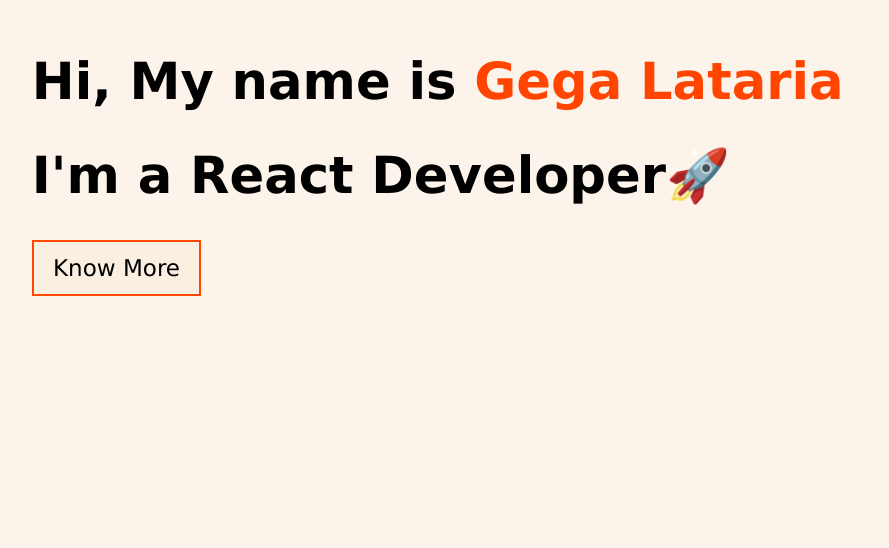
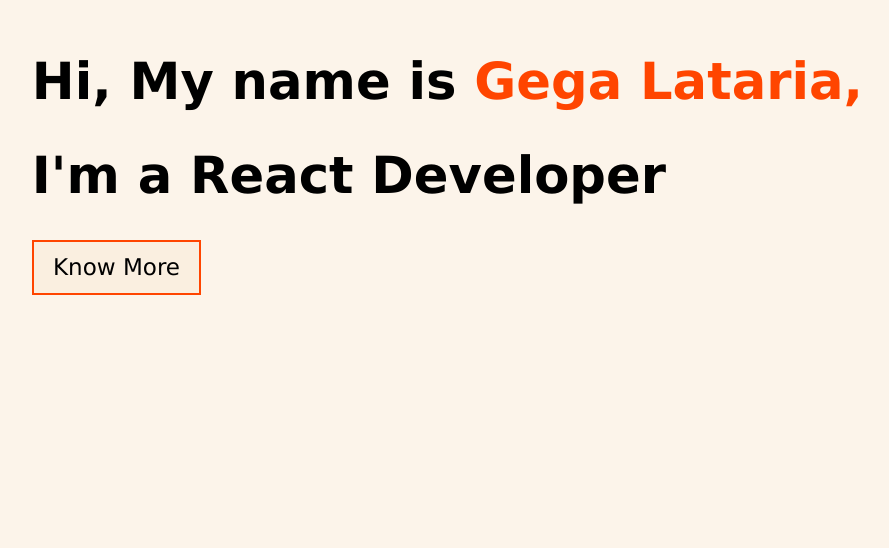
Before and after one commit to GegaLataria/portfolio, a React (Create React App) app: page / in a window 1280 px wide. Shown: the part 252-800 px from the top of the page, without its empty margins (45-934 px from the left). Built offline with nearby package versions, Linux system fonts and the light colour scheme.

Commit message:
updated home page text

```diff
--- a/src/home/Home.jsx
+++ b/src/home/Home.jsx
@@ -16,9 +16,9 @@
       <div className="home-page">
         <div className="name-container">
           <h1>
-            Hi, My name is <span className="name-container__input">{name}</span>
+            Hi, My name is <span className="name-container__input">{name},</span>
           </h1>
-          <h1>I'm a React Developer🚀</h1>
+          <h1>I'm a React Developer</h1>
           <button className="name-container__button" onClick={handleClick}>
             Know More
           </button>
```
